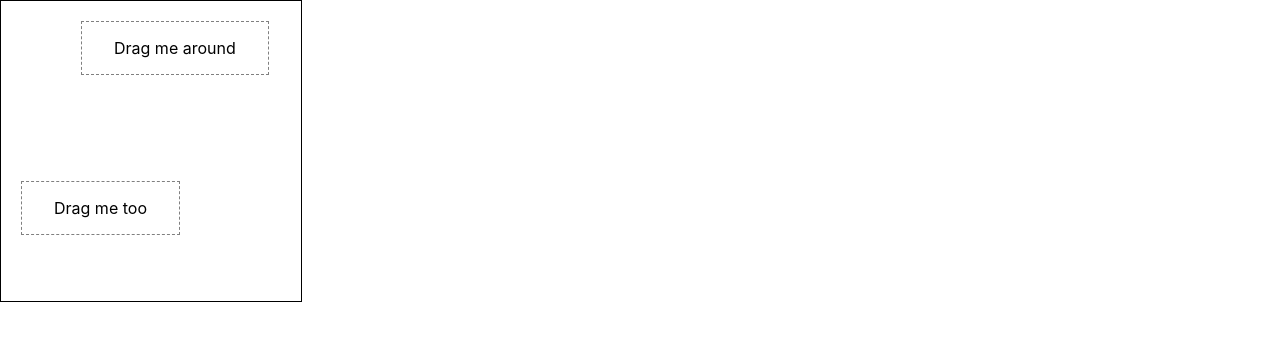
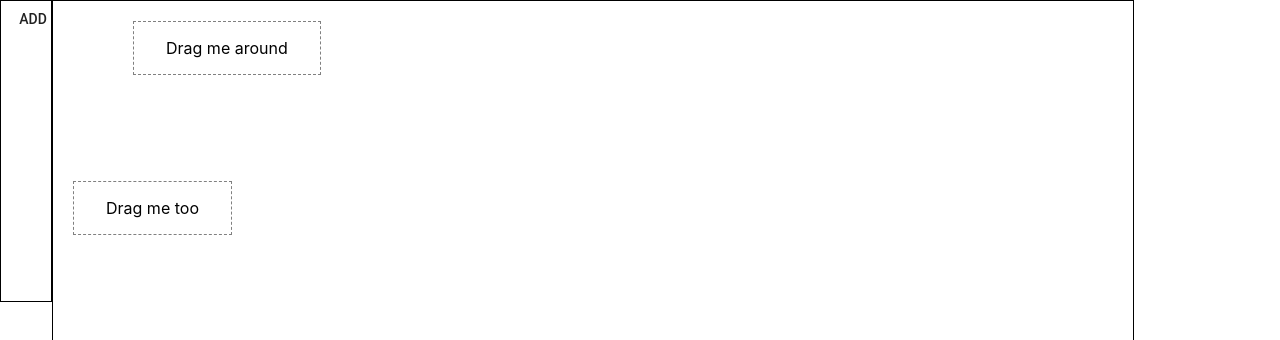
Before and after one commit to ThisisHubert/brainclub, a React (Create React App) app in the folder web/: page / in a window 1280 px wide. Shown: the top 340 px of the page. Built offline with nearby package versions, Linux system fonts and the light colour scheme.

Commit message:
Implement add post card function

```diff
--- a/web/src/components/Board.tsx
+++ b/web/src/components/Board.tsx
@@ -1,9 +1,10 @@
 import { ItemTypes } from 'model/ItemTypes'
-import React, { ReactElement, useCallback, useState } from 'react'
+import React, { ReactElement, useCallback, useContext } from 'react'
 import { useDrop, XYCoord } from 'react-dnd'
 import update from 'immutability-helper'
 import { DraggableBox } from './DraggableBox'
 import { PostCard } from './PostCard'
+import { PostContext } from 'providers/PostProviders'
 
 interface DragItem {
   id: string
@@ -12,9 +13,11 @@ interface DragItem {
   top: number
 }
 
+const SuggestionAreaWidth = 200
+
 const styles: React.CSSProperties = {
-  width: 300,
-  height: 300,
+  width: `calc(100vw - ${SuggestionAreaWidth}px)`,
+  height: '100vh',
   border: '1px solid black',
   position: 'relative',
 }
@@ -24,10 +27,7 @@ interface BoxMap {
 }
 
 function Board(): ReactElement {
-  const [boxes, setBoxes] = useState<BoxMap>({
-    a: { top: 20, left: 80, title: 'Drag me around' },
-    b: { top: 180, left: 20, title: 'Drag me too' },
-  })
+  const { postMap, setPostMap } = useContext(PostContext)
 
   const [, drop] = useDrop({
     accept: ItemTypes.BOX,
@@ -42,23 +42,23 @@ function Board(): ReactElement {
 
   const moveBox = useCallback(
     (id: string, left: number, top: number) => {
-      setBoxes(
-        update(boxes, {
+      setPostMap(
+        update(postMap, {
           [id]: {
             $merge: { left, top },
           },
         })
       )
     },
-    [boxes]
+    [postMap, setPostMap]
   )
 
   return (
     <div ref={drop} style={styles}>
-      {Object.keys(boxes).map((key) => {
-        const { title } = boxes[key]
+      {Object.keys(postMap).map((key) => {
+        const { title } = postMap[key]
         return (
-          <DraggableBox key={key} id={key} {...boxes[key]}>
+          <DraggableBox key={key} {...postMap[key]}>
             <PostCard title={title} />
           </DraggableBox>
         )
--- /dev/null
+++ b/web/src/components/ToolBar.tsx
@@ -0,0 +1,26 @@
+import { Box, Button } from '@material-ui/core'
+import { uniqueId } from 'lodash'
+import { PostContext } from 'providers/PostProviders'
+import React, { ReactElement, useContext } from 'react'
+
+function ToolBar(): ReactElement {
+  const { addPost } = useContext(PostContext)
+  return (
+    <Box width='50px' height='300px' border='1px solid black'>
+      <Button
+        onClick={() =>
+          addPost({
+            id: uniqueId(),
+            top: 0,
+            left: 0,
+            title: 'new',
+          })
+        }
+      >
+        Add
+      </Button>
+    </Box>
+  )
+}
+
+export default ToolBar
--- a/web/src/index.css
+++ b/web/src/index.css
@@ -1,5 +1,6 @@
 body {
   margin: 0;
+  min-height: 100vh; /* Fallback for browsers that do not support Custom Properties */
   font-family: -apple-system, BlinkMacSystemFont, 'Segoe UI', 'Roboto', 'Oxygen',
     'Ubuntu', 'Cantarell', 'Fira Sans', 'Droid Sans', 'Helvetica Neue',
     sans-serif;
--- a/web/src/pages/Home.tsx
+++ b/web/src/pages/Home.tsx
@@ -2,14 +2,20 @@ import React, { ReactElement } from 'react'
 import Board from 'components/Board'
 import { DndProvider } from 'react-dnd'
 import { HTML5Backend } from 'react-dnd-html5-backend'
+import ToolBar from 'components/ToolBar'
+import { Box } from '@material-ui/core'
+import PostProvider from 'providers/PostProviders'
 
 function Home(): ReactElement {
   return (
-    <div>
-      <DndProvider backend={HTML5Backend}>
-        <Board />
-      </DndProvider>
-    </div>
+    <DndProvider backend={HTML5Backend}>
+      <PostProvider>
+        <Box display='flex' flexDirection='row'>
+          <ToolBar />
+          <Board />
+        </Box>
+      </PostProvider>
+    </DndProvider>
   )
 }
 
--- /dev/null
+++ b/web/src/providers/PostProviders.tsx
@@ -0,0 +1,55 @@
+import React, { createContext, ReactElement, ReactNode, useState } from 'react'
+
+import _ from 'lodash'
+
+interface Post {
+  id: string
+  top: number
+  left: number
+  title: string
+}
+
+export interface PostMap {
+  [key: string]: Post
+}
+
+interface PostContextType {
+  postMap: PostMap
+  setPostMap: (postMap: PostMap) => void
+  addPost: (post: Post) => void
+}
+
+export const PostContext = createContext<PostContextType>(undefined as never)
+
+interface Props {
+  children?: ReactNode
+}
+
+const POST_SAMPLES = [
+  { id: '1', top: 20, left: 80, title: 'Drag me around' },
+  { id: '2', top: 180, left: 20, title: 'Drag me too' },
+]
+
+function PostProvider(props: Props): ReactElement {
+  const [postMap, setPostMap] = useState<PostMap>(
+    _.keyBy(POST_SAMPLES, (o) => o.id)
+  )
+
+  return (
+    <PostContext.Provider
+      value={{
+        postMap,
+        setPostMap,
+        addPost: (post) =>
+          setPostMap((prev) => ({
+            ...prev,
+            [post.id]: post,
+          })),
+      }}
+    >
+      {props.children}
+    </PostContext.Provider>
+  )
+}
+
+export default PostProvider
```
